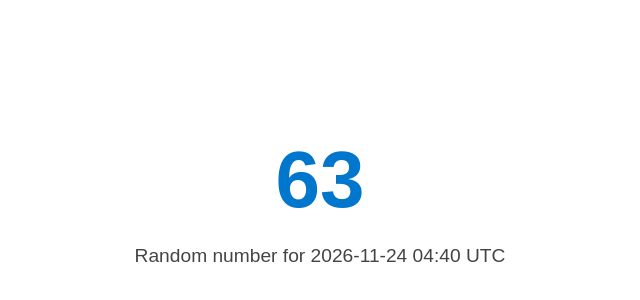
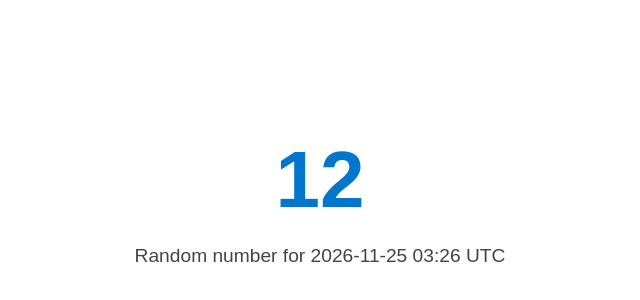
Before and after one commit to Neato-Nick/daily-random-number, a plain HTML site: page index.html in a window 1280 px wide. Shown: the part 58-358 px from the top of the page, without its empty margins (320-960 px from the left). Drawn offline with Linux system fonts and the light colour scheme.

Commit message:
Daily update: Wed Nov 25 03:26:48 UTC 2026

```diff
--- a/index.html
+++ b/index.html
@@ -11,7 +11,7 @@
   </style>
 </head>
 <body>
-  <h1>63</h1>
-  <p>Random number for 2026-11-24 04:40 UTC</p>
+  <h1>12</h1>
+  <p>Random number for 2026-11-25 03:26 UTC</p>
 </body>
 </html>
```
